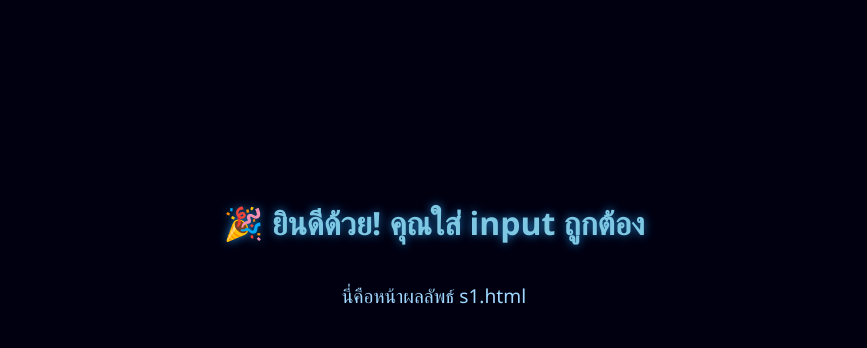
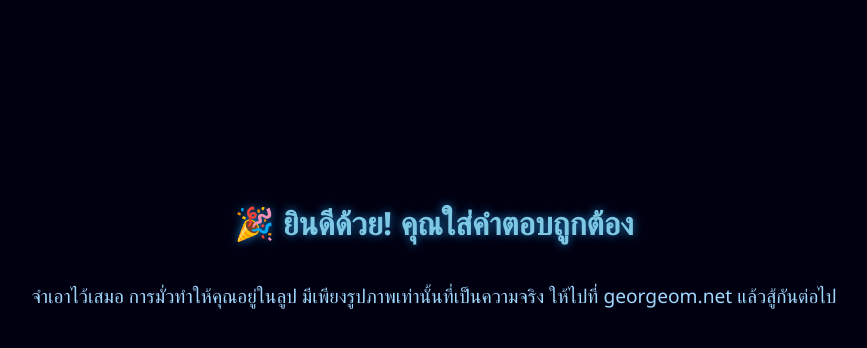
Before and after one commit to Chronosduck/Help4thPuzzleGeo, a Flask app: page /s1 in a window 1280 px wide. Shown: the part 146-494 px from the top of the page, without its empty margins (206-1073 px from the left). Run offline with Flask 3, Linux system fonts and the light colour scheme.

Commit message:
Update s1.html

```diff
--- a/templates/s1.html
+++ b/templates/s1.html
@@ -2,7 +2,7 @@
 <html lang="th">
 <head>
     <meta charset="UTF-8" />
-    <title>Success Page</title>
+    <title>4th Floor</title>
     <style>
         body {
             background-color: #000011;
@@ -26,7 +26,7 @@
     </style>
 </head>
 <body>
-    <h1>🎉 ยินดีด้วย! คุณใส่ input ถูกต้อง</h1>
-    <p>นี่คือหน้าผลลัพธ์ s1.html</p>
+    <h1>🎉 ยินดีด้วย! คุณใส่คำตอบถูกต้อง</h1>
+    <p>จำเอาไว้เสมอ การมั่วทำให้คุณอยู่ในลูป มีเพียงรูปภาพเท่านั้นที่เป็นความจริง ให้ไปที่ georgeom.net แล้วสู้กันต่อไป</p>
 </body>
 </html>
```
